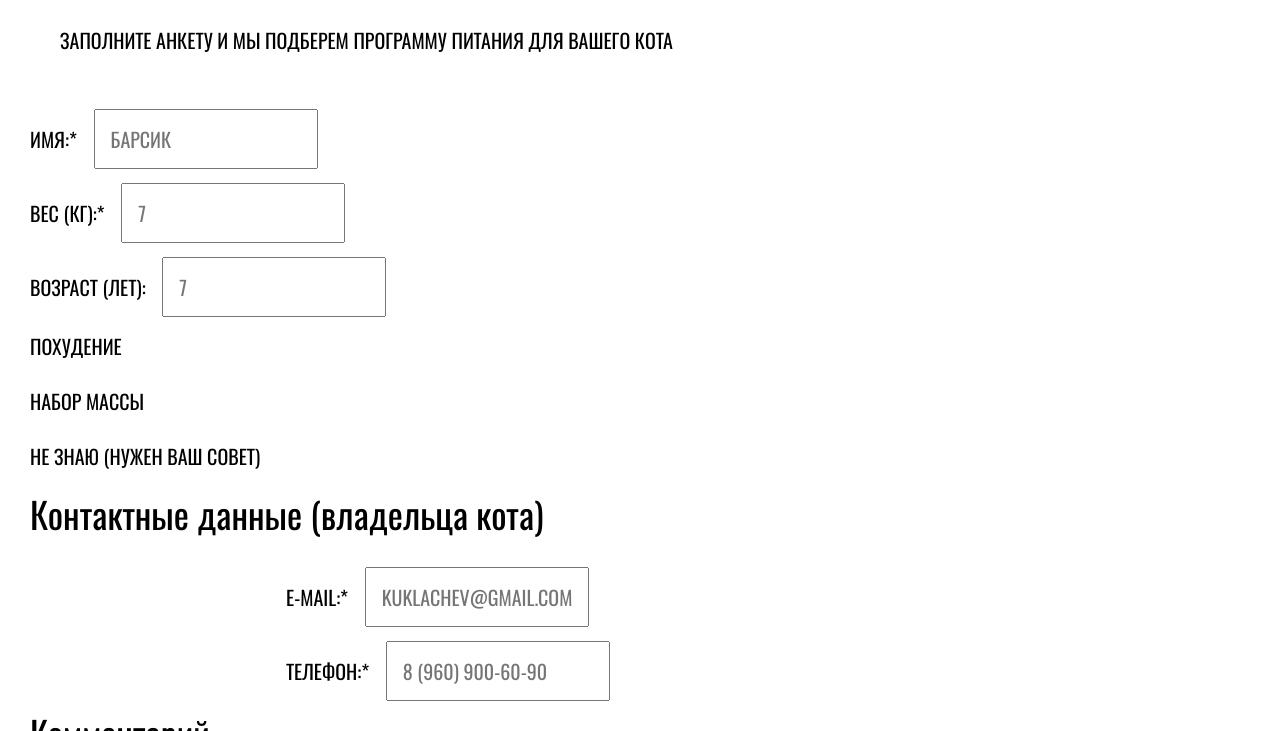
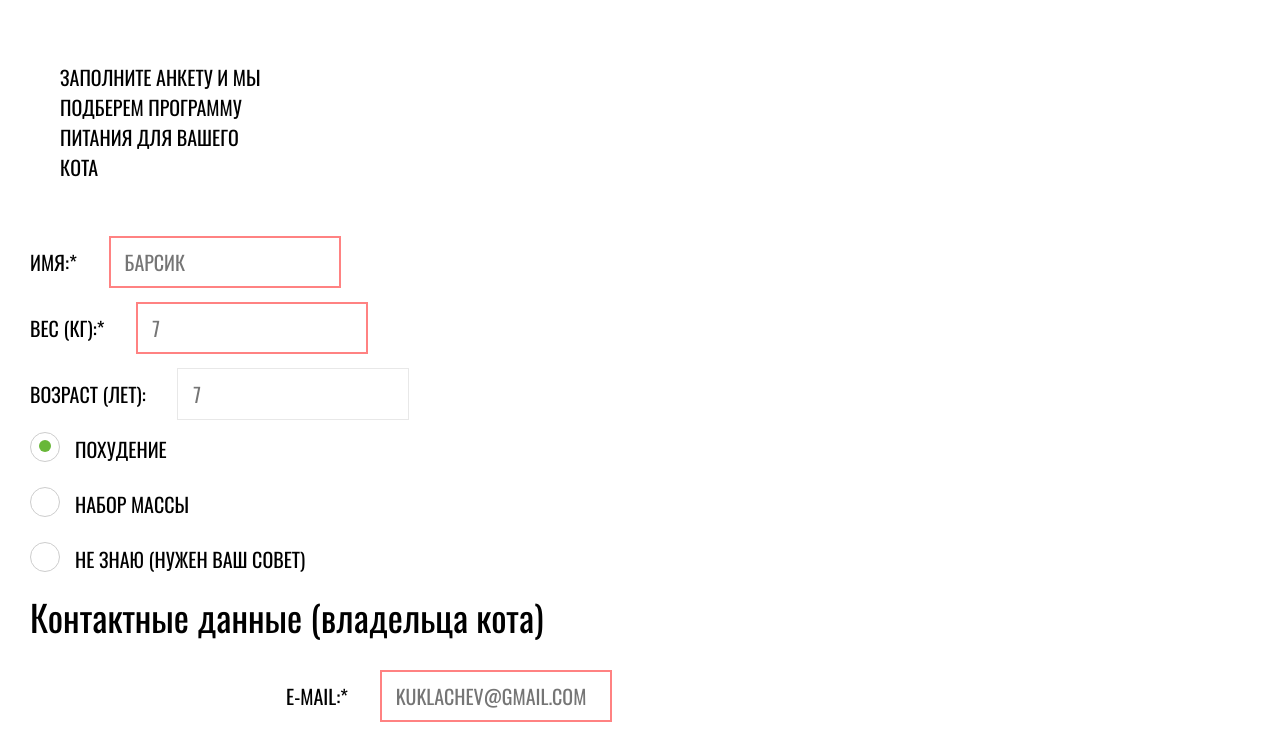
Before and after one commit to htmlacademy-adaptive/1359017-cat-energy-25, a website: page source/form.html in a window 1280 px wide. Shown: the part 248-979 px from the top of the page. Drawn offline with nearby package versions, Linux system fonts and the light colour scheme; files that its build step writes are made by us from their sources.

Commit message:
делает 5 раздел внутренние страницы

```diff
--- a/source/less/blocks/form.less
+++ b/source/less/blocks/form.less
@@ -7,6 +7,8 @@
   font-size: 14px;
   line-height: (18/14);
   text-transform: uppercase;
+  max-width: 267px;
+  padding-top: 37px;
 
   @media (min-width: @tablet-width) {
     font-size: 20px;
@@ -65,10 +67,24 @@
   line-height: 18px;
   text-transform: uppercase;
   color: #444444;
+  border: 1px solid #e8e8e8;
 
   @media (min-width: @tablet-width) {
     font-size: 20px;
     line-height: 1;
+    padding: 10px;
+    padding-left: 15px;
+  }
+}
+
+.form__input-text:invalid {
+  border: 2px solid #ff8282;
+  padding: 11px;
+  box-shadow: none;
+
+  @media (min-width: @tablet-width) {
+    padding: 9px;
+    padding-left: 14px;
   }
 }
 
@@ -138,6 +154,36 @@
 
 .form__label {
   padding-top: 13px;
+  margin-right: 15px;
+  position: relative;
+}
+
+.form__label--radio::before {
+  border-radius: 50%;
+  top: 11px;
+  content: "";
+  position: absolute;
+  left: 0;
+  width: 30px;
+  height: 30px;
+  box-sizing: border-box;
+  border: 1px solid #cdcdcd;
+}
+
+.form__list--massa .form__label {
+  padding-left: 45px;
+}
+
+.form__input-radio:checked + label::after {
+  content: "";
+  position: absolute;
+  top: 19px;
+  left: 9px;
+  box-sizing: border-box;
+  width: 12px;
+  height: 12px;
+  background-color: #68b738;
+  border-radius: 50%;
 }
 
 .form__comments-wrapper {
@@ -155,6 +201,8 @@
   box-sizing: border-box;
   width: 100%;
   min-height: 150px;
+  border: 1px solid #e7e7e7;
+  padding: 12px;
 }
 
 .form__button {
--- a/source/less/blocks/main-container.less
+++ b/source/less/blocks/main-container.less
@@ -1,6 +1,4 @@
 .main-container__header {
-  margin: 0;
-  padding: 27px 20px 37px 20px;
   font-family: @accent-font;
   font-style: normal;
   font-weight: 400;
```
